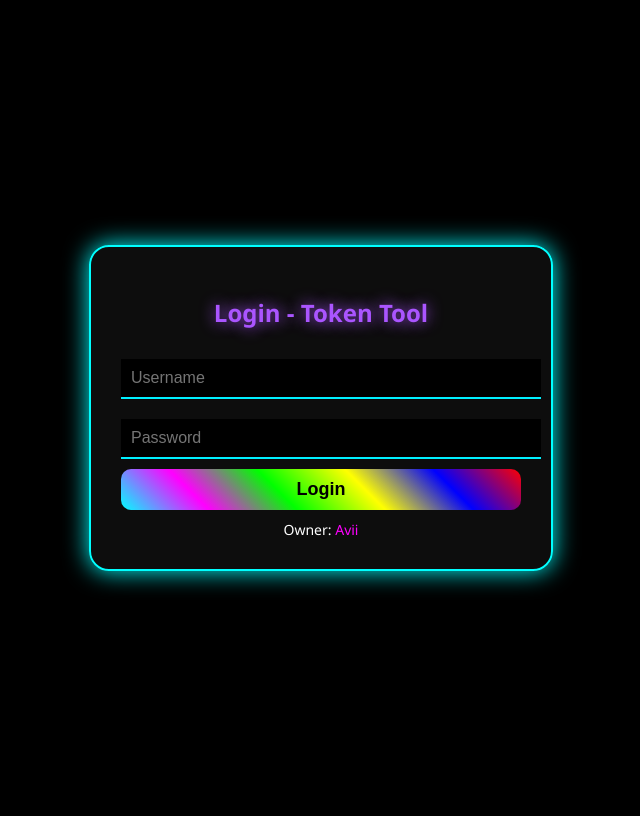
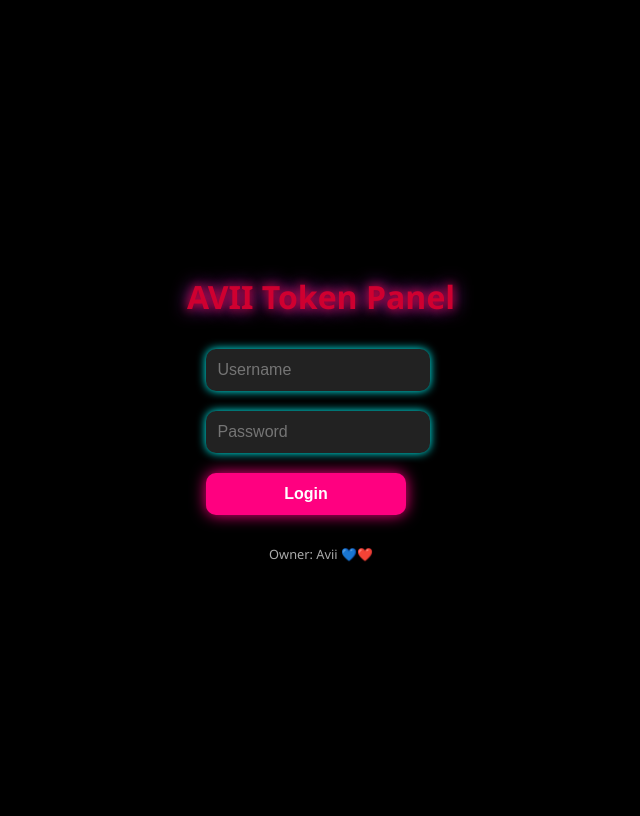
Before and after one commit to aviraj834051/app.py, a Flask app: page / in a window 1280 px wide. Shown: the whole page, without its empty margins (319-959 px from the left). Run offline with Flask 3, Linux system fonts and the light colour scheme.

Commit message:
Update login.html

```diff
--- a/templates/login.html
+++ b/templates/login.html
@@ -1,88 +1,63 @@
 <!DOCTYPE html>
 <html lang="en">
 <head>
-  <meta charset="UTF-8">
+  <meta charset="UTF-8" />
+  <meta name="viewport" content="width=device-width, initial-scale=1.0"/>
   <title>Avii Token Tool</title>
-  <meta name="viewport" content="width=device-width, initial-scale=1.0">
   <style>
     body {
-      background: black;
+      background-color: black;
       font-family: 'Segoe UI', sans-serif;
       display: flex;
+      flex-direction: column;
+      align-items: center;
       justify-content: center;
-      align-items: center;
       height: 100vh;
-      flex-direction: column;
-      overflow: hidden;
+      color: white;
     }
-    .login-box {
-      border: 2px solid #0ff;
-      border-radius: 20px;
-      padding: 30px;
-      width: 90%;
-      max-width: 400px;
-      background: rgba(255, 255, 255, 0.05);
-      box-shadow: 0 0 25px cyan;
+    h1 {
+      font-size: 2rem;
+      animation: glow 2s ease-in-out infinite alternate;
+    }
+    @keyframes glow {
+      from { color: #00f; text-shadow: 0 0 5px #00f, 0 0 10px #0ff; }
+      to { color: #f00; text-shadow: 0 0 10px #f00, 0 0 20px #f0f; }
+    }
+    input, button {
+      padding: 12px;
+      margin: 10px;
+      border: none;
+      border-radius: 10px;
+      width: 80%;
+      max-width: 300px;
+      font-size: 1rem;
     }
     input {
-      width: 100%;
-      margin: 10px 0;
-      padding: 10px;
-      border: none;
-      outline: none;
-      background: black;
-      color: white;
-      border-bottom: 2px solid #00f0ff;
-      font-size: 16px;
+      background: #222;
+      color: #fff;
+      box-shadow: 0 0 10px #0ff;
     }
     button {
-      width: 100%;
-      padding: 10px;
-      background: linear-gradient(45deg, #0ff, #f0f, #0f0, #ff0, #00f, #f00);
-      border: none;
-      color: black;
+      background: #ff0080;
+      color: white;
       font-weight: bold;
-      font-size: 18px;
+      box-shadow: 0 0 15px #ff0080;
       cursor: pointer;
-      border-radius: 10px;
     }
-    h2 {
-      text-align: center;
-      color: #0ff;
-      margin-bottom: 20px;
-      animation: glow 2s infinite ease-in-out;
-    }
-    @keyframes glow {
-      0% { color: #0ff; text-shadow: 0 0 5px #0ff; }
-      50% { color: #f0f; text-shadow: 0 0 20px #f0f; }
-      100% { color: #0ff; text-shadow: 0 0 5px #0ff; }
-    }
-    .owner {
-      color: white;
-      font-size: 14px;
-      text-align: center;
-      margin-top: 10px;
+    .credit {
+      margin-top: 20px;
+      font-size: 0.8rem;
+      color: #aaa;
     }
   </style>
 </head>
 <body>
-  <div class="login-box">
-    <h2>Login - Token Tool</h2>
-    <form method="POST">
-      <input type="text" name="username" placeholder="Username" required />
-      <input type="password" name="password" placeholder="Password" required />
-      <button type="submit">Login</button>
-    </form>
-    <div class="owner">Owner: <span style="color:#f0f">Avii</span></div>
-    {% with messages = get_flashed_messages() %}
-      {% if messages %}
-        <ul>
-          {% for message in messages %}
-            <li style="color:red">{{ message }}</li>
-          {% endfor %}
-        </ul>
-      {% endif %}
-    {% endwith %}
-  </div>
+  <h1>AVII Token Panel</h1>
+  <form action="/login" method="post">
+    <input type="text" name="username" placeholder="Username" required><br>
+    <input type="password" name="password" placeholder="Password" required><br>
+    <button type="submit">Login</button>
+  </form>
+  <div class="credit">Owner: Avii 💙❤️</div>
 </body>
 </html>
```
